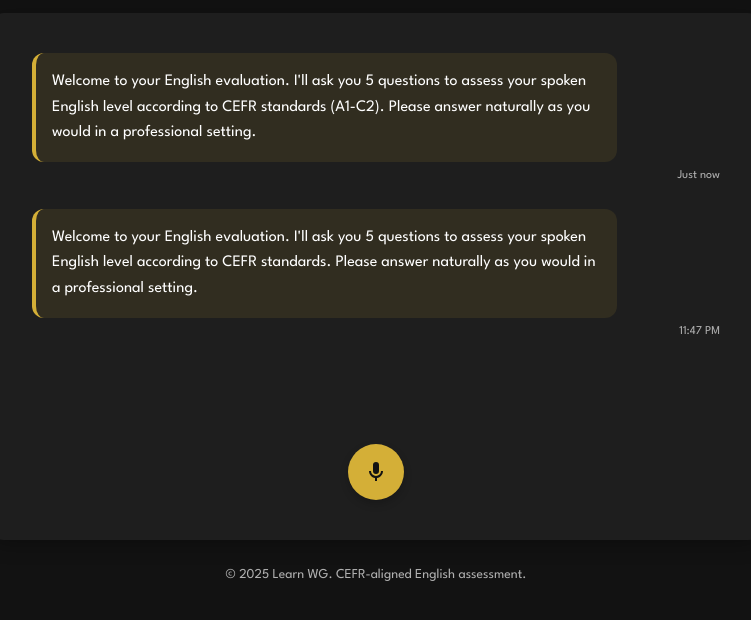
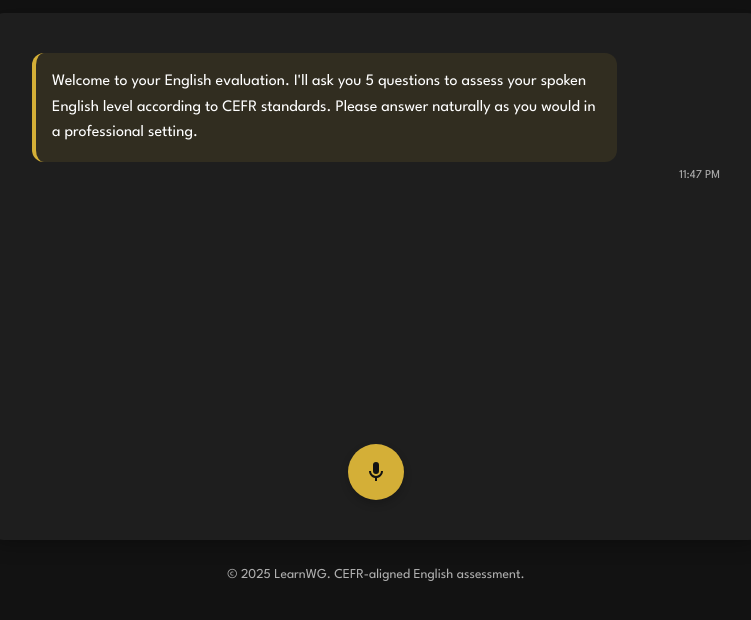
Before and after one commit to jgazcagtz/aienglishtest, a plain HTML site: page index.html in a window 1280 px wide. Shown: the part 174-794 px from the top of the page, without its empty margins (264-1015 px from the left). Drawn offline with Linux system fonts and the light colour scheme; no server answers.

Commit message:
Update index.html

```diff
--- a/index.html
+++ b/index.html
@@ -18,12 +18,7 @@
         <main class="chat-container">
             <div class="chat-messages" id="chatMessages">
                 <!-- Messages will appear here -->
-                <div class="message system">
-                    <div class="message-content">
-                        <p>Welcome to your English evaluation. I'll ask you 5 questions to assess your spoken English level according to CEFR standards (A1-C2). Please answer naturally as you would in a professional setting.</p>
-                    </div>
-                    <div class="message-time">Just now</div>
-                </div>
+
             </div>
 
             <div class="chat-controls">
@@ -38,7 +33,7 @@
         </main>
 
         <footer class="app-footer">
-            <p>© 2025 Learn WG. CEFR-aligned English assessment.</p>
+            <p>© 2025 LearnWG. CEFR-aligned English assessment.</p>
         </footer>
     </div>
 
```
